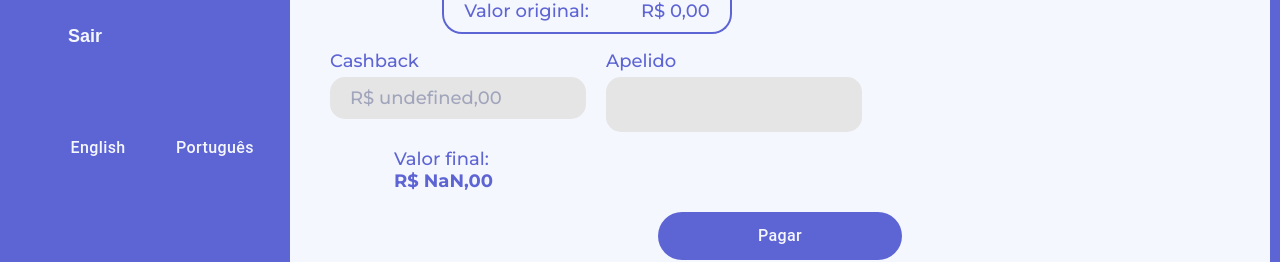
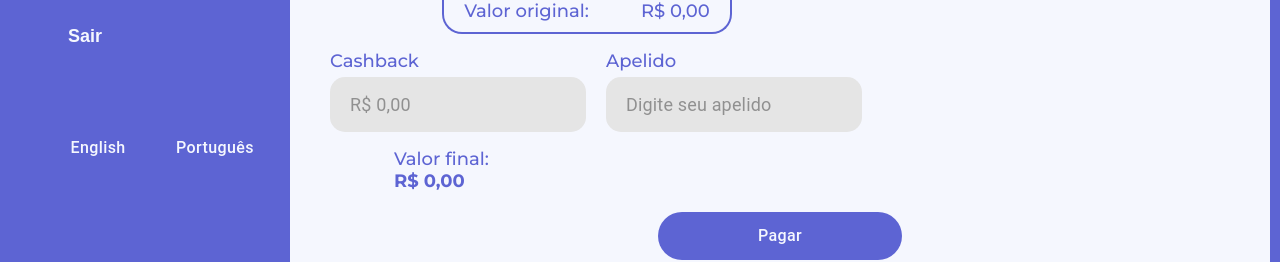
Before and after one commit to Vamos-Parcelar-Lift-Learning/Frontend, a React (Create React App) app: page /payment in a window 1280 px wide. Shown: the part 390-652 px from the top of the page. Built offline with nearby package versions, Linux system fonts and the light colour scheme; no server answers; sample sign-in values are in the browser's storage.

Commit message:
refatorando tela de pagamento

```diff
--- a/src/components/InputForm/index.tsx
+++ b/src/components/InputForm/index.tsx
@@ -9,6 +9,7 @@ interface LabelInputForm {
   onChange: (value: any) => void;
   type?: string;
   hasError?: string | false | undefined;
+  style?:any
 }
 
 const InputForm: React.FC<LabelInputForm> = ({
@@ -16,13 +17,14 @@ const InputForm: React.FC<LabelInputForm> = ({
   name,
   hasError,
   type,
+  style,
   ...rest
 }) => {
   console.log('hasError', hasError);
   // console.log('rest', ...rest);
   return (
     <>
-      <Container>
+      <Container style={style}>
         <ContainerInputSearch
           placeholder={placeholder}
           name={name}
--- a/src/pages/Payment/index.tsx
+++ b/src/pages/Payment/index.tsx
@@ -9,7 +9,9 @@ import {
   PaymentModal,
   PaymentSucess,
   PaymentFail,
+
 } from '../../components';
+import InputForm from '../../components/InputForm';
 
 import CARD_PIX from '../../assets/card_pix.svg';
 import { useCart } from '../../hooks/cart'
@@ -33,12 +35,14 @@ import {
   Input
 } from './styles';
 import api from '../../services/api';
+import { formatPrice } from '../../utils/format';
 
 const Payment: React.FC = () => {
   const { t } = useTranslation();
   const [key_type, setKeyType] = useState('');
   const [key, setKey] = useState('');
   const [nickname, setNickname] = useState('');
+  const [cashback, setCashback] = useState('');
   const [open, setOpen] = useState(false);
   const [openSucess, setOpenSucess] = useState(false);
   const [openFail, setOpenFail] = useState(false);
@@ -78,7 +82,7 @@ const Payment: React.FC = () => {
       setLoading(true);
       const body = {
         key,
-	      cashback: user.cashback,
+	      cashback,
         transaction: {
           nickname,
           bills
@@ -124,8 +128,14 @@ const Payment: React.FC = () => {
       <Row>
         <InputContainer>
           <TitleField>Cashback</TitleField>
-          <FieldContainer>
-            <FieldValue>{`R$ ${user.cashback},00`}</FieldValue>
+          <FieldContainer style={{ paddingLeft: 20}}>
+            <Input
+              name="Cashback"
+              placeholder="R$ 0,00"
+              disableUnderline
+              onChange={v => setCashback(v.target.value)}
+              value={cashback}
+            />
           </FieldContainer>
         </InputContainer>
 
@@ -134,6 +144,7 @@ const Payment: React.FC = () => {
           <FieldContainer style={{ paddingLeft: 20}}>
             <Input
               name="Apelido"
+              placeholder="Digite seu apelido"
               disableUnderline
               onChange={v => setNickname(v.target.value)}
               value={nickname}
@@ -146,7 +157,7 @@ const Payment: React.FC = () => {
       <CardContainer>
         <TitleField>{t('paymentfinalvalue')}</TitleField>
 
-        <TitleField style={{ fontWeight: 'bold' }}>{`R$ ${amount - user.cashback},00`}</TitleField>
+        <TitleField style={{ fontWeight: 'bold' }}>{`R$ ${amount - Number(cashback)},00`}</TitleField>
       </CardContainer>
 
       <Button name="Pay" loading={loading} style={{ marginTop: 20 }} onClick={handlePayment}>
--- a/src/pages/Receipt/index.tsx
+++ b/src/pages/Receipt/index.tsx
@@ -63,11 +63,11 @@ const Receipt: React.FC = () => {
                   label={t('total_account')}
                   data={receipt.amount}
                 />
-                <DataReceipt label={t('discount')} data="R$ 0" />
-                <DataReceipt label={t('total_service')} data="R$ 0" />
+                <DataReceipt label={t('discount')} data={`${formatPrice(receipt.cashback_used)}`} />
+                <DataReceipt label={t('total_service')} data="R$ 0,00" />
                 <DataReceipt
                   label={t('total_payment')}
-                  data={receipt.amount}
+                  data={formatPrice(receipt.total_payment- receipt.cashback_used)}
                 />
               </SecondRowInfo>
             </>
--- a/src/pages/ReceiptList/index.tsx
+++ b/src/pages/ReceiptList/index.tsx
@@ -29,7 +29,8 @@ const ReceiptList: React.FC = () => {
         }) => ({
           ...receipt,
           created_at: new Date(receipt.created_at).toLocaleDateString(),
-          amount: formatPrice(receipt.amount)
+          amount: formatPrice(receipt.amount),
+          total_payment: Number(receipt.amount)
         })
       );
       setDataReceipt(formatResp);
@@ -53,11 +54,13 @@ const ReceiptList: React.FC = () => {
             created_at: React.ReactNode;
             nickname: React.ReactNode;
             amount: React.ReactNode;
+            total_payment: any;
+            cashback_used: any;
           }) => (
             <ReceiptItems key={receipt._id}>
               <td>{receipt.created_at}</td>
               <td>{receipt.nickname}</td>
-              <td>{receipt.amount}</td>
+              <td>{formatPrice(receipt.total_payment- receipt.cashback_used)}</td>
               <Link
                 to={{
                   pathname: '/receiptDetail',
```
